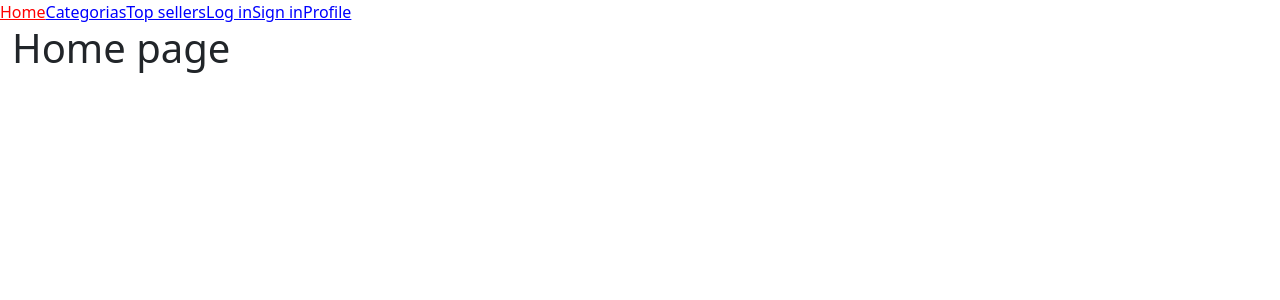
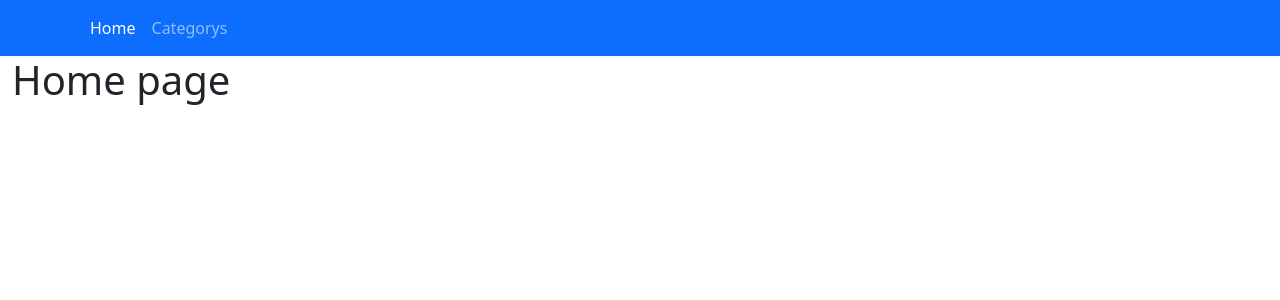
Before and after one commit to ManuelTello/ecommerce-frontend, a React (Create React App) app: page / in a window 1280 px wide. Shown: the top 300 px of the page. Built offline with nearby package versions, Linux system fonts and the light colour scheme.

Commit message:
Se altero la estructura de los componentes para un uso adaptativo

```diff
--- a/src/components/NavBar.jsx
+++ b/src/components/NavBar.jsx
@@ -1,31 +1,25 @@
 import React from "react";
-import {NavLink} from "react-router-dom";
+import {NavLink, Link} from "react-router-dom";
 import {Nav} from "react-bootstrap";
 import {buttonActive} from "../lib/button.js";
 
 const {Item} = Nav;
 
 const NavBar = ()=>{
-    return <Nav as={"ul"}>
-        <Item as={"li"}>
-            <NavLink style={buttonActive} to="/">Home</NavLink>
-        </Item>
-        <Item as={"li"}>
-            <NavLink style={buttonActive} to="/categorys">Categorias</NavLink>
-        </Item>
-        <Item as={"li"}>
-            <NavLink style={buttonActive} to="/topsells">Top sellers</NavLink>
-        </Item >
-        <Item as={"li"}>
-            <NavLink style={buttonActive} to="/auth/login">Log in</NavLink>
-        </Item>
-        <Item as={"li"}>
-            <NavLink style={buttonActive} to="/auth/signin">Sign in</NavLink>
-        </Item>
-        <Item as={"li"}>
-            <NavLink style={buttonActive} to="/auth/profile">Profile</NavLink>
-        </Item>
-    </Nav>
+    return <nav className="navbar navbar-expand-sm navbar-dark bg-primary">
+        <div className="container">
+            <div className="collapse navbar-collapse" id="navbarSupportedContent">
+                <ul className="navbar-nav me-auto mb-2 mb-lg-0">
+                    <li className="nav-item">
+                        <NavLink className={"nav-link"} aria-current="page" to={"/"}>Home</NavLink>
+                    </li>
+                    <li className="nav-item">
+                        <NavLink className={"nav-link"} to={"/categorys"}>Categorys</NavLink>
+                    </li>
+                </ul>
+            </div>
+        </div>
+  </nav>
 };
 
 export default NavBar;
--- a/src/routes/Category.jsx
+++ b/src/routes/Category.jsx
@@ -1,16 +1,26 @@
 import React from "react";
 import {Link} from "react-router-dom";
 import useFetch from "../hooks/useFetch.js";
-//import lista from "../assets/categorys.json";
 
 const Categorys = ()=>{
     const lista = useFetch("https://honeysuckle-giant-ambert.glitch.me/category/all");
-    return <div>
-        {lista && lista.data.map((cat)=>{
+
+    return <div className="container py-1 my-5 bg-secondary bg-opacity-25 rounded">
+        {lista && lista.map((cat)=>{
             const {name,subcat} = cat;
-            return <div key={name}>
-                <h1><Link to={`/categorys/${name}`}>{name}</Link></h1>
-                <ul>{subcat.map(e =><li key={e}><Link to={`/categorys/${name}/${e}`}>{e}</Link></li>)}</ul>
+            return <div key={name} className="m-4">
+                <div className="row">
+                    <div className="col-12 text-center text-sm-start">
+                        <h4>
+                            <Link key={name} to={`/categorys/${name}`} style={{textDecoration:"none"}}>{name}</Link>
+                        </h4>
+                    </div>
+                    {subcat.map(e =><div className={"col-12 col-sm-3 text-center text-sm-start"}>
+                        <Link key={e} to={`/categorys/${name}/${e}`} style={{textDecoration:"none"}}>
+                            <h7 className="text-secondary">{e}</h7>
+                        </Link>
+                    </div>)}
+                </div>
             </div>
         })}
     </div>
```
